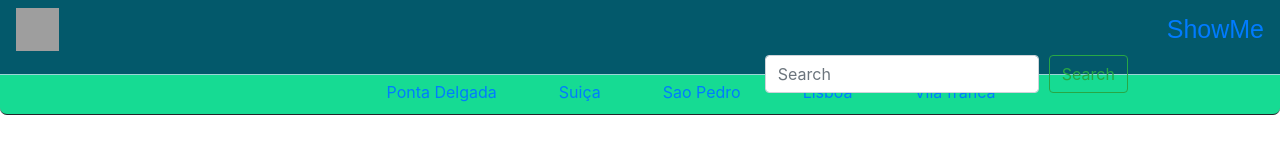
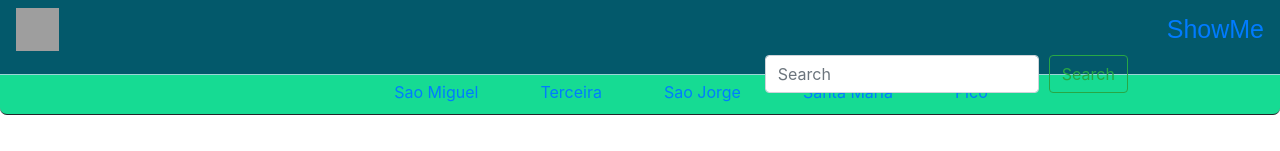
Before and after one commit to julkz/ShowMe, an Angular app in the folder ShowMe/: page / in a window 1280 px wide. Shown: the top 151 px of the page. Built offline with nearby package versions, Linux system fonts and the light colour scheme; grey boxes are pictures that could not be loaded; a web font is replaced by a local one.

Commit message:
Added README for project understanding purps

```diff
--- a/ShowMe/src/app/locations-api.service.ts
+++ b/ShowMe/src/app/locations-api.service.ts
@@ -1,31 +1,18 @@
 import { Injectable } from '@angular/core';
-import { Location } from '@angular/common';
 
 Injectable()
 export class LocationsApiService {
 
- /* Location = {
-    title: "Miradouro Sra. da Paz",
-    location: "Vila Franca do Campo",
-    description: `Este miradouro localiza-se no concelho de Vila Franca do Campo no topo de uma colina.
-      Nao só é alvo pela sua chegada relaçao religiosa, como tambem pela vista que possui sobre a vila. `
-    }
-    Location2 = {
-      title: "Miradouro Pico do Ferro",
-      location: "Furnas",
-      description: `  Situado na freguesia das furnas este miradouro previligia-se pela vista,
-       estando a uma altitude consideravel acima da freguesia, é possivel deslumbrar a lagoa e as caldeiras,
-       zona protegida com elevada atividade vulcanica.  `
-      }  */
-
-  Locations = [{
+  Locations = [
+    {
     id: 1,
     imageSrc: "https://i.pinimg.com/originals/51/38/77/513877e16457c6c0a7e525e63b9ba556.jpg",
     title: "Miradouro Sra. da Paz",
     location: "Vila Franca do Campo",
     description: `Este miradouro localiza-se no concelho de Vila Franca do Campo no topo de uma colina.
       Nao só é alvo pela sua chegada relaçao religiosa, como tambem pela vista que possui sobre a vila. `
-    }, {
+    },
+     {
       id:2,
       imageSrc: "https://images.turismoenportugal.org/Miradouro-Pico-do-Ferro.jpg",
       title: "Miradouro Pico do Ferro",
@@ -33,14 +20,15 @@
       description: `  Situado na freguesia das furnas este miradouro previligia-se pela vista,
        estando a uma altitude consideravel acima da freguesia, é possivel deslumbrar a lagoa e as caldeiras,
        zona protegida com elevada atividade vulcanica.  `
-      },  {
+      },
+       {
         id:3,
         imageSrc: "https://thebestofazores.com/wp-content/uploads/2019/03/ferraria.jpg",
         title: "Ponta da Ferraria",
         location: "Ponta Delgada",
         description: ` Passagem obrigatória. Situado a Oeste de Ponta Delgada ao longo da costa sul,
         aqui é possivel tomar banho numa zona com uma fonte vulcanica chegando a haver zonas da agua a atingir 26º `
-        }  ]
+        }]
 
 
 requestApiHighlights(){
--- a/ShowMe/src/app/navbar/navbar.component.html
+++ b/ShowMe/src/app/navbar/navbar.component.html
@@ -10,7 +10,7 @@
     <div class="searchform ">
     <form class="form-inline ">
       <input class="form-control" type="search" placeholder="Search" aria-label="Search">
-      <button class="btn btn-outline-success my-2 my-sm-1  mytest" type="submit">Search</button>
+      <button class="btn btn-outline-success my-2 my-sm-1  searchButton" type="submit">Search</button>
     </form>
 </div>
   </nav>
--- a/ShowMe/src/app/navbar/navbar.component.scss
+++ b/ShowMe/src/app/navbar/navbar.component.scss
@@ -14,7 +14,7 @@
    margin: auto;
    margin-left: 60%;
 }
-.mytest{
+.searchButton{
    margin-left: 10px;
 }
 
--- a/ShowMe/src/app/navbar/navbar.component.ts
+++ b/ShowMe/src/app/navbar/navbar.component.ts
@@ -8,7 +8,7 @@
 })
 export class NavbarComponent implements OnInit {
 
-  constructor(private utils: UtilitiesService) { }
+  constructor(private utils: UtilitiesService ) { }
 
   ngOnInit() {
   }
--- a/ShowMe/src/app/utilities.service.ts
+++ b/ShowMe/src/app/utilities.service.ts
@@ -9,7 +9,7 @@
  uma aplicaçao de turismo no formato OnePageApplication`;
 
 getLocationsList(){
-  return ["Ponta Delgada", "Suiça","Sao Pedro","Lisboa","Vila franca"];
+  return ["Sao Miguel", "Terceira","Sao Jorge","Santa Maria","Pico"];
 }
 
   constructor() { }
```
